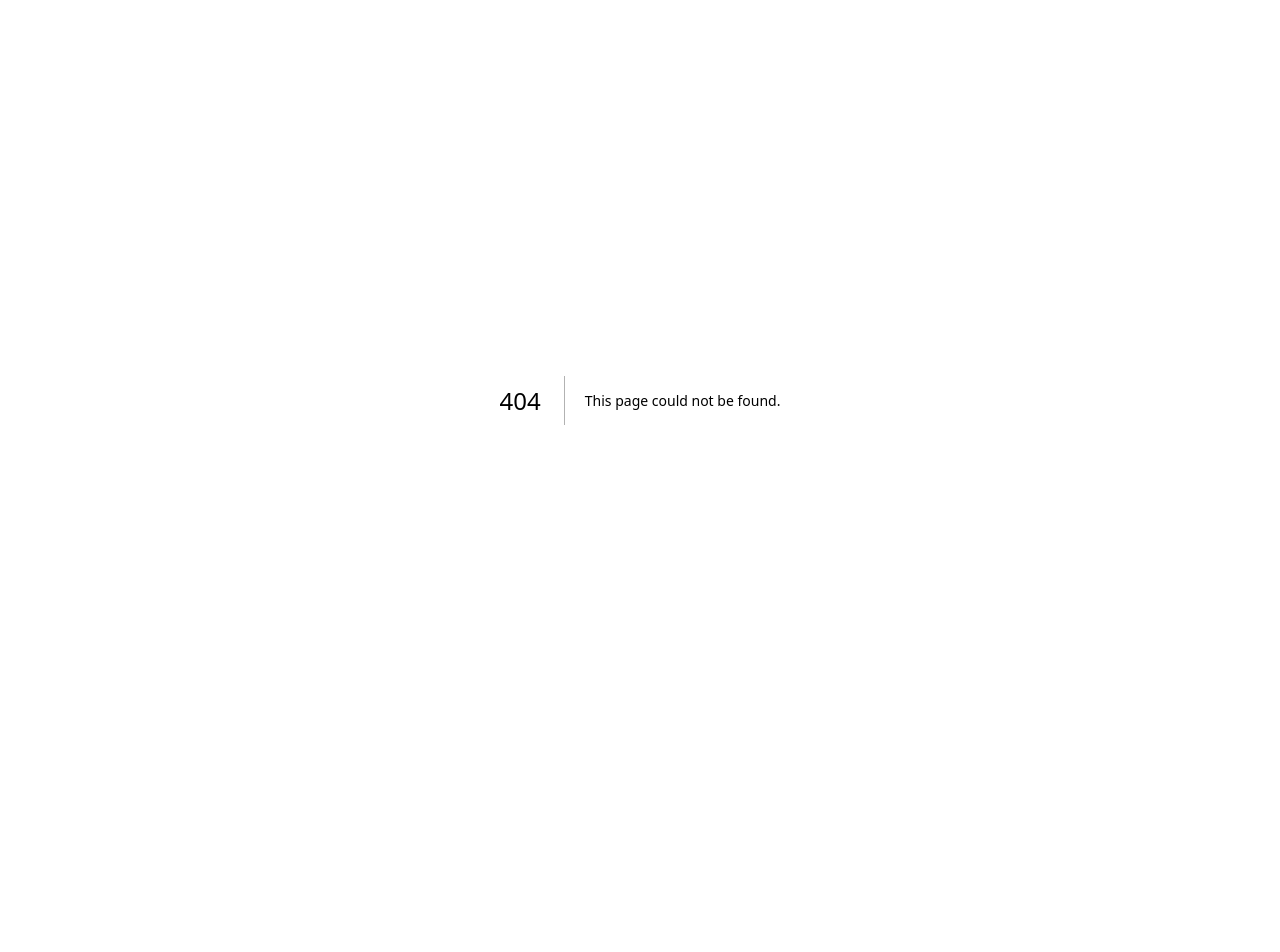
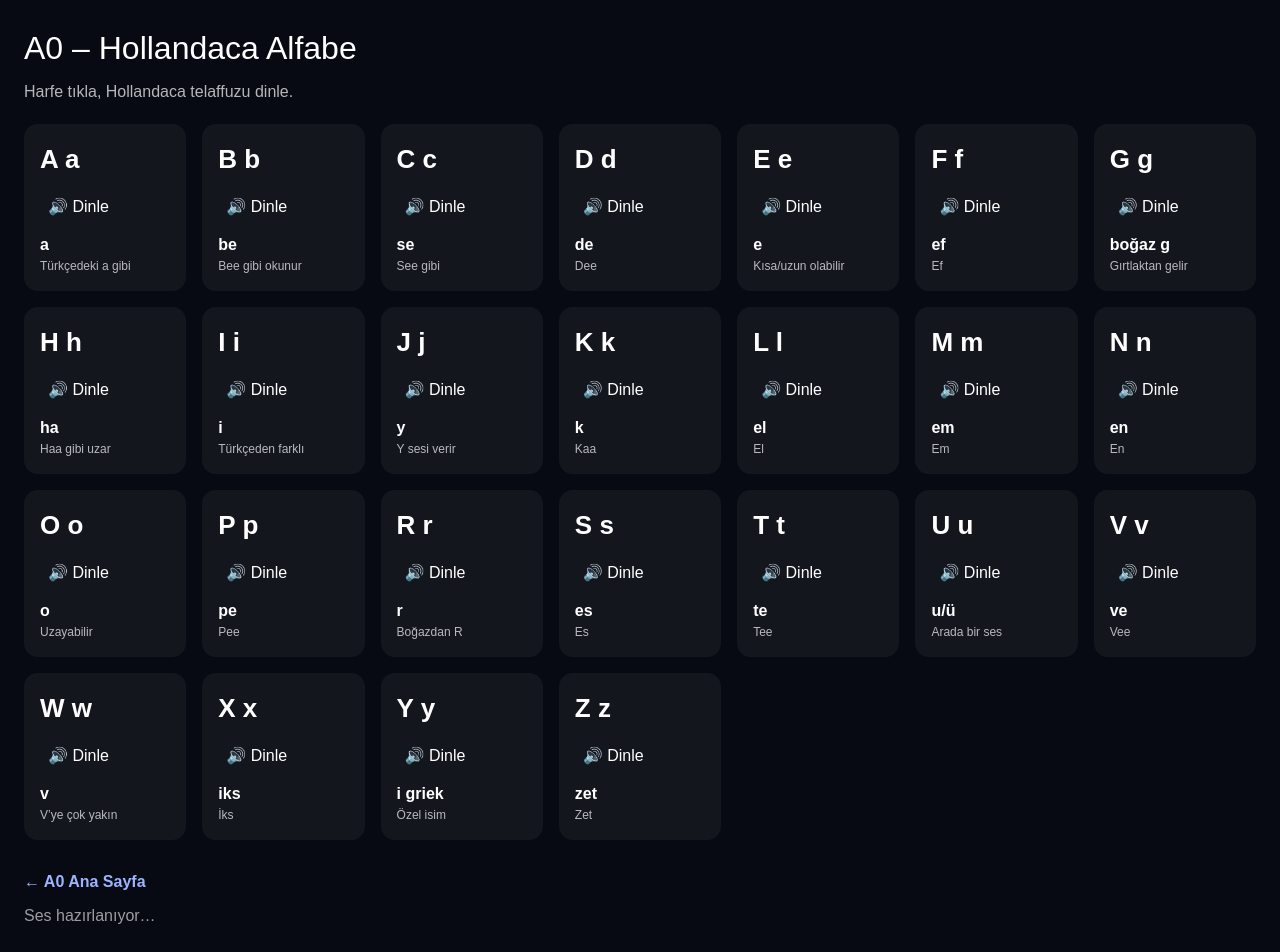
Before and after one commit to cosmuslum/nextjs-boilerplate, a Next.js app: page /a0/alfabe in a window 1280 px wide. Before the commit this address had no page. Before the commit the page ends 800 px from the top, so only its background shows below. Built offline with nearby package versions, Linux system fonts and the light colour scheme.

Commit message:
Create page.tsx

```diff
--- /dev/null
+++ b/app/a0/alfabe/page.tsx
@@ -0,0 +1,105 @@
+"use client";
+
+import React, { useEffect, useState } from "react";
+
+type Letter = {
+  label: string;
+  say: string;
+  tr: string;
+  note: string;
+};
+
+const LETTERS: Letter[] = [
+  { label: "A a", say: "a", tr: "a", note: "Türkçedeki a gibi" },
+  { label: "B b", say: "bee", tr: "be", note: "Bee gibi okunur" },
+  { label: "C c", say: "see", tr: "se", note: "See gibi" },
+  { label: "D d", say: "dee", tr: "de", note: "Dee" },
+  { label: "E e", say: "ee", tr: "e", note: "Kısa/uzun olabilir" },
+  { label: "F f", say: "ef", tr: "ef", note: "Ef" },
+  { label: "G g", say: "g", tr: "boğaz g", note: "Gırtlaktan gelir" },
+  { label: "H h", say: "haa", tr: "ha", note: "Haa gibi uzar" },
+  { label: "I i", say: "ie", tr: "i", note: "Türkçeden farklı" },
+  { label: "J j", say: "yay", tr: "y", note: "Y sesi verir" },
+  { label: "K k", say: "kaa", tr: "k", note: "Kaa" },
+  { label: "L l", say: "el", tr: "el", note: "El" },
+  { label: "M m", say: "em", tr: "em", note: "Em" },
+  { label: "N n", say: "en", tr: "en", note: "En" },
+  { label: "O o", say: "oo", tr: "o", note: "Uzayabilir" },
+  { label: "P p", say: "pee", tr: "pe", note: "Pee" },
+  { label: "R r", say: "er", tr: "r", note: "Boğazdan R" },
+  { label: "S s", say: "es", tr: "es", note: "Es" },
+  { label: "T t", say: "tee", tr: "te", note: "Tee" },
+  { label: "U u", say: "uu", tr: "u/ü", note: "Arada bir ses" },
+  { label: "V v", say: "vee", tr: "ve", note: "Vee" },
+  { label: "W w", say: "way", tr: "v", note: "V’ye çok yakın" },
+  { label: "X x", say: "iks", tr: "iks", note: "İks" },
+  { label: "Y y", say: "ie griek", tr: "i griek", note: "Özel isim" },
+  { label: "Z z", say: "zet", tr: "zet", note: "Zet" },
+];
+
+function speak(text: string) {
+  const synth = window.speechSynthesis;
+  synth.cancel();
+
+  const utter = new SpeechSynthesisUtterance(text);
+  utter.lang = "nl-NL";
+  utter.rate = 0.9;
+
+  const voice = synth.getVoices().find(v => v.lang.startsWith("nl"));
+  if (voice) utter.voice = voice;
+
+  synth.speak(utter);
+}
+
+export default function AlfabePage() {
+  const [ready, setReady] = useState(false);
+
+  useEffect(() => {
+    const synth = window.speechSynthesis;
+    synth.onvoiceschanged = () => setReady(true);
+    synth.getVoices();
+  }, []);
+
+  return (
+    <main style={styles.page}>
+      <h1 style={styles.h1}>A0 – Hollandaca Alfabe</h1>
+      <p style={styles.info}>
+        Harfe tıkla, Hollandaca telaffuzu dinle.
+      </p>
+
+      <div style={styles.grid}>
+        {LETTERS.map(l => (
+          <div key={l.label} style={styles.card}>
+            <div style={styles.letter}>{l.label}</div>
+            <button style={styles.btn} onClick={() => speak(l.say)}>
+              🔊 Dinle
+            </button>
+            <div style={styles.tr}>{l.tr}</div>
+            <div style={styles.note}>{l.note}</div>
+          </div>
+        ))}
+      </div>
+
+      <div style={styles.nav}>
+        <a href="/a0" style={styles.link}>← A0 Ana Sayfa</a>
+      </div>
+
+      {!ready && <p style={styles.warn}>Ses hazırlanıyor…</p>}
+    </main>
+  );
+}
+
+const styles = {
+  page: { background: "#070A12", minHeight: "100vh", padding: 24, color: "#fff" },
+  h1: { fontSize: 32, marginBottom: 8 },
+  info: { opacity: 0.7, marginBottom: 20 },
+  grid: { display: "grid", gridTemplateColumns: "repeat(auto-fill, minmax(160px,1fr))", gap: 16 },
+  card: { background: "rgba(255,255,255,0.05)", padding: 16, borderRadius: 14 },
+  letter: { fontSize: 26, fontWeight: 900 },
+  btn: { marginTop: 8, padding: 8, borderRadius: 10, cursor: "pointer" },
+  tr: { marginTop: 6, fontWeight: 600 },
+  note: { fontSize: 12, opacity: 0.7 },
+  nav: { marginTop: 30 },
+  link: { color: "#9db4ff", textDecoration: "none", fontWeight: 700 },
+  warn: { opacity: 0.6, marginTop: 10 }
+};
```
